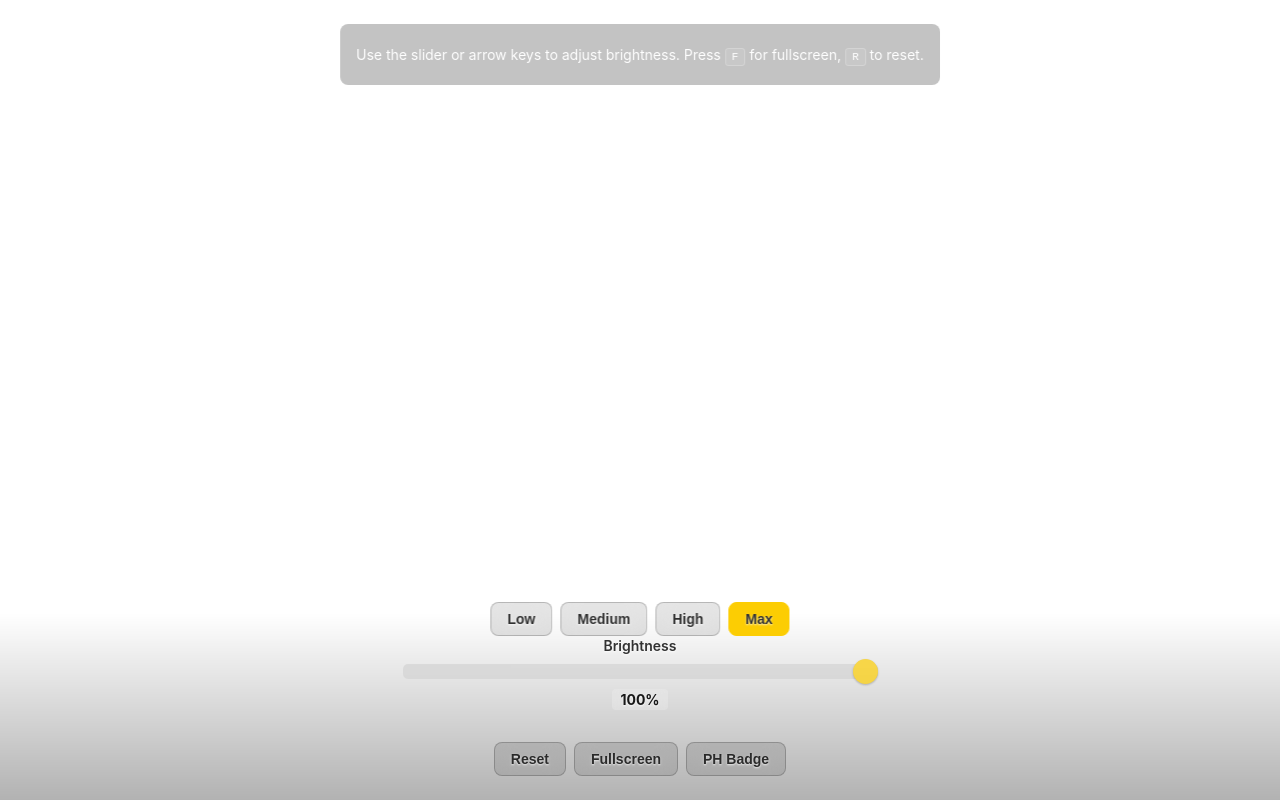
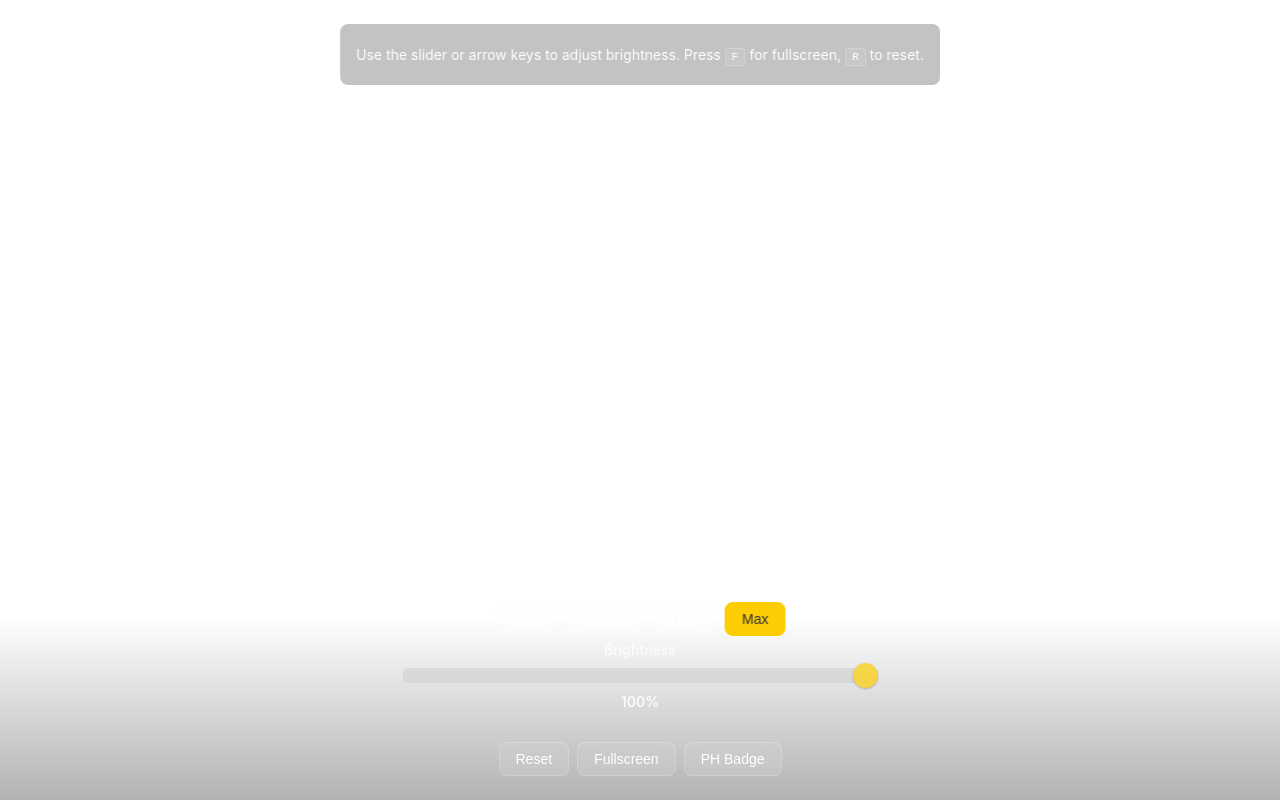
Before and after one commit to banastas/bright.supply, a website: page index.html in a window 1280 px wide. Drawn offline with Linux system fonts and the light colour scheme.

Commit message:
Revert "Update styles.css"
This reverts commit 1bb9c21824832c98dcec889c6afe0abe720f18d5.

```diff
--- a/styles.css
+++ b/styles.css
@@ -131,32 +131,27 @@ main {
 
 .preset-btn {
     padding: var(--spacing-sm) var(--spacing-md);
-    background: rgba(0, 0, 0, 0.1);
-    border: 1px solid rgba(0, 0, 0, 0.2);
+    background: var(--button-bg);
+    border: 1px solid rgba(255, 255, 255, 0.2);
     border-radius: var(--border-radius-md);
-    color: rgba(0, 0, 0, 0.8);
+    color: var(--text-color);
     font-size: var(--font-size-small);
-    font-weight: 600;
+    font-weight: 500;
     cursor: pointer;
     transition: all var(--slider-transition);
     backdrop-filter: blur(10px);
     -webkit-backdrop-filter: blur(10px);
-    text-shadow: 0 1px 2px rgba(255, 255, 255, 0.8);
 }
 
 .preset-btn:hover {
-    background: rgba(0, 0, 0, 0.2);
-    color: rgba(0, 0, 0, 0.9);
+    background: var(--button-hover-bg);
     transform: translateY(-1px);
     box-shadow: var(--shadow-sm);
-    text-shadow: 0 1px 3px rgba(255, 255, 255, 0.9);
 }
 
 .preset-btn:active {
-    background: rgba(0, 0, 0, 0.3);
-    color: rgba(0, 0, 0, 1);
+    background: var(--button-active-bg);
     transform: translateY(0);
-    text-shadow: 0 1px 3px rgba(255, 255, 255, 1);
 }
 
 .preset-btn.active {
@@ -177,10 +172,9 @@ main {
 
 .slider-label {
     font-size: var(--font-size-small);
-    font-weight: 600;
+    font-weight: 500;
     margin-bottom: var(--spacing-sm);
-    color: rgba(0, 0, 0, 0.8);
-    text-shadow: 0 1px 2px rgba(255, 255, 255, 0.8);
+    opacity: 0.8;
 }
 
 .slider {
@@ -240,16 +234,10 @@ main {
 .slider-value {
     margin-top: var(--spacing-sm);
     font-size: var(--font-size-small);
-    font-weight: 700;
-    color: rgba(0, 0, 0, 0.9);
+    font-weight: 600;
+    opacity: 0.9;
     min-width: 3ch;
     text-align: center;
-    text-shadow: 0 1px 2px rgba(255, 255, 255, 0.8);
-    background: rgba(255, 255, 255, 0.2);
-    padding: 2px 8px;
-    border-radius: 4px;
-    backdrop-filter: blur(5px);
-    -webkit-backdrop-filter: blur(5px);
 }
 
 /* Control Buttons */
@@ -261,32 +249,27 @@ main {
 
 .control-btn {
     padding: var(--spacing-sm) var(--spacing-md);
-    background: rgba(0, 0, 0, 0.1);
-    border: 1px solid rgba(0, 0, 0, 0.2);
+    background: var(--button-bg);
+    border: 1px solid rgba(255, 255, 255, 0.2);
     border-radius: var(--border-radius-md);
-    color: rgba(0, 0, 0, 0.8);
+    color: var(--text-color);
     font-size: var(--font-size-small);
-    font-weight: 600;
+    font-weight: 500;
     cursor: pointer;
     transition: all var(--slider-transition);
     backdrop-filter: blur(10px);
     -webkit-backdrop-filter: blur(10px);
-    text-shadow: 0 1px 2px rgba(255, 255, 255, 0.8);
 }
 
 .control-btn:hover {
-    background: rgba(0, 0, 0, 0.2);
-    color: rgba(0, 0, 0, 0.9);
+    background: var(--button-hover-bg);
     transform: translateY(-1px);
     box-shadow: var(--shadow-sm);
-    text-shadow: 0 1px 3px rgba(255, 255, 255, 0.9);
 }
 
 .control-btn:active {
-    background: rgba(0, 0, 0, 0.3);
-    color: rgba(0, 0, 0, 1);
+    background: var(--button-active-bg);
     transform: translateY(0);
-    text-shadow: 0 1px 3px rgba(255, 255, 255, 1);
 }
 
 /* Instructions */
```
